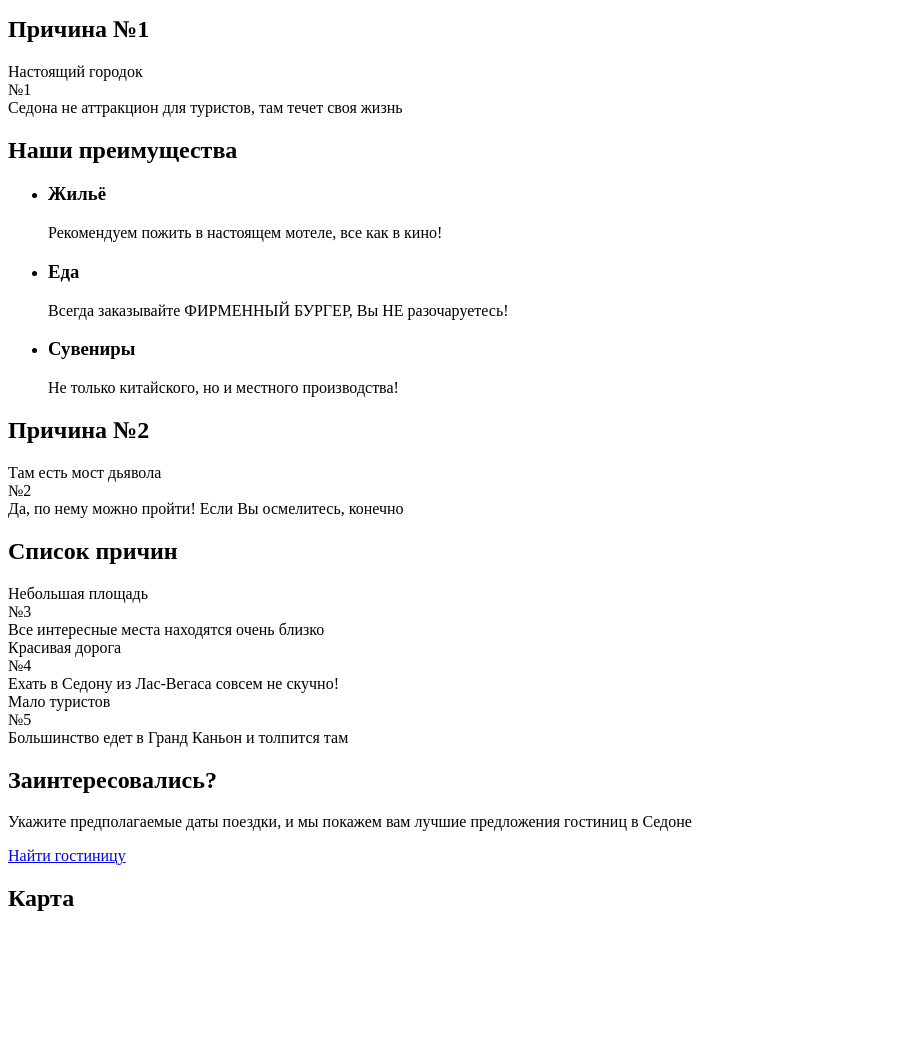
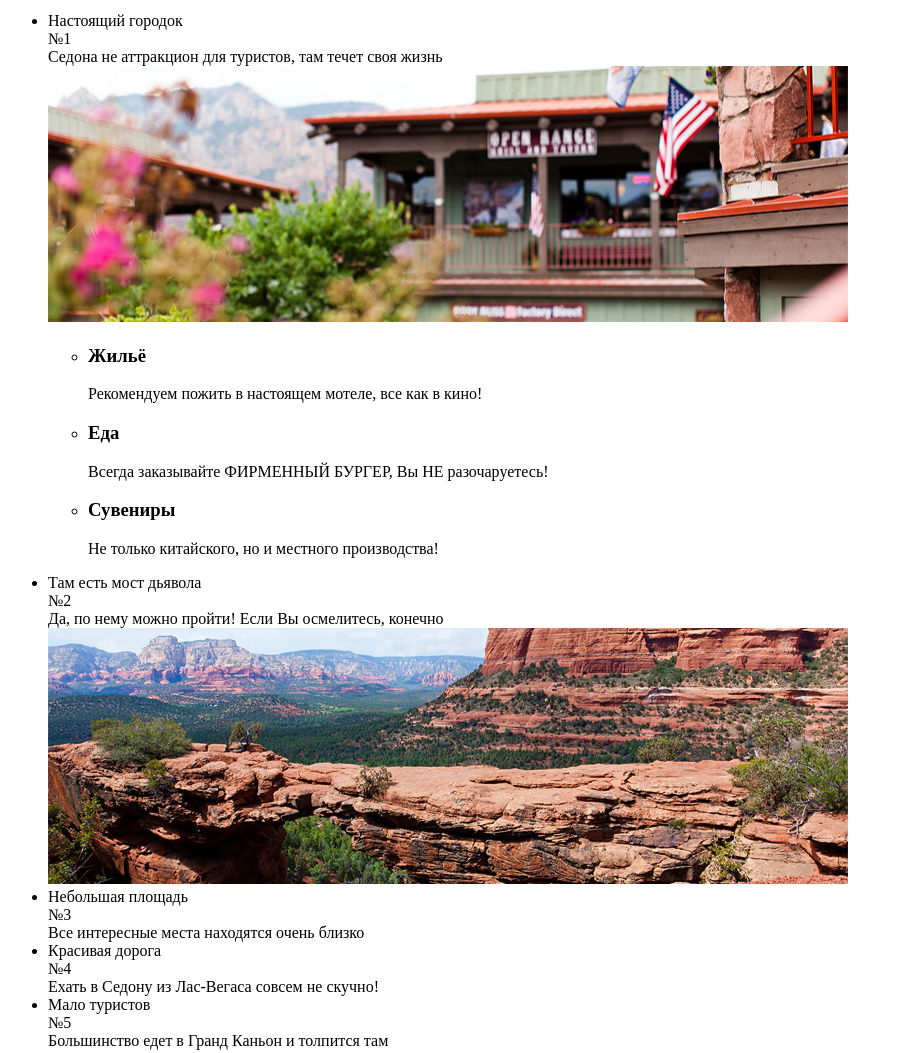
Before and after one commit to htmlacademy-adaptive/2358445-sedona-28, a plain HTML site: page 2/index.html in a window 1280 px wide. Shown: the part 540-1593 px from the top of the page, without its empty margins (0-903 px from the left). Drawn offline with Linux system fonts and the light colour scheme.

Commit message:
:heavy_check_mark: Сборка #2

```diff
--- a/2/index.html
+++ b/2/index.html
@@ -44,75 +44,77 @@
           <div class="intro__banner">
             <img src="img/intro-banner.svg" width="282" height="214" alt="Welcome to the gorgeous">
           </div>
-          <h1 class="main-container__header">СЕДОНА — небольшой городок в Аризоне, заслуживающий большего!</h1>
-          <p class="intro__text">Рассмотрим 5 причин, по которым Седона круче, чем гранд каньон!</p>
         </div>
       </section>
-      <section class="img-reason">
-        <div class="img-reason__wrapper">
-          <h2 class="visually-hidden">Причина №1</h2>
-          <div class="img-reason__description reason reason--first reason--blue">
-            <div class="reason__title">Настоящий городок</div>
+      <section class="reasons">
+        <div class="reasons__wrapper">
+          <h1 class="reasons__header title">СЕДОНА — небольшой городок в Аризоне, заслуживающий большего!</h1>
+          <p class="reasons__text subtitle">Рассмотрим 5 причин, по которым Седона круче, чем гранд каньон!</p>
+          <ul class="reasons__list">
+            <li class="reasons__item">
+              <div class="reasons__description reason reason--first reason--blue">
+                <div class="reason__title title">Настоящий городок</div>
                 <div class="reason__number">№1</div>
-            <div class="reason__subtitle">Седона не аттракцион для туристов, там течет своя жизнь</div>
+                <div class="reason__subtitle subtitle">Седона не аттракцион для туристов, там течет своя жизнь</div>
               </div>
-          <div class="img-reason__picture"></div>
+              <div class="reasons__picture">
+                <img src="img/photo-city@1x.jpg" width="800" height="256" alt="Настоящий городок">
               </div>
-      </section>
-      <section class="benefits">
-        <div class="benefits__wrapper">
-          <h2 class="visually-hidden">Наши преимущества</h2>
+              <div class="reasons__benefits benefits">
                 <ul class="benefits__list">
                   <li class="benefits__item benefits__item--habitation">
-              <h3 class="benefits__title">Жильё</h3>
-              <p class="benefits__description">Рекомендуем пожить в настоящем мотеле, все как в кино!</p>
+                    <h3 class="benefits__title title">Жильё</h3>
+                    <p class="benefits__description subtitle">Рекомендуем пожить в настоящем мотеле, все как в кино!</p>
                   </li>
                   <li class="benefits__item benefits__item--food">
-              <h3 class="benefits__title">Еда</h3>
-              <p class="benefits__description">Всегда заказывайте ФИРМЕННЫЙ БУРГЕР, Вы НЕ разочаруетесь!</p>
+                    <h3 class="benefits__title title">Еда</h3>
+                    <p class="benefits__description subtitle">Всегда заказывайте ФИРМЕННЫЙ БУРГЕР, Вы НЕ разочаруетесь!</p>
                   </li>
                   <li class="benefits__item benefits__item--souvenirs">
-              <h3 class="benefits__title">Сувениры</h3>
-              <p class="benefits__description">Не только китайского, но и местного производства!</p>
+                    <h3 class="benefits__title title">Сувениры</h3>
+                    <p class="benefits__description subtitle">Не только китайского, но и местного производства!</p>
+                  </li>
+                </ul>
+              </div>
+            </li>
+            <li class="reasons__item">
+              <div class="reasons__description reason reason--blue reason--right">
+                <div class="reason__title title">Там есть мост дьявола</div>
+                <div class="reason__number">№2</div>
+                <div class="reason__subtitle subtitle">Да, по нему можно пройти! Если Вы осмелитесь, конечно</div>
+              </div>
+              <div class="reasons__picture">
+                <img src="img/photo-bridge@1x.jpg" width="800" height="256" alt="Мост Дьявола">
+              </div>
+            </li>
+            <li class="reasons__item">
+              <div class="reasons__description reason reason--grey">
+                <div class="reason__title title">Небольшая площадь</div>
+                <div class="reason__number">№3</div>
+                <div class="reason__subtitle subtitle">Все интересные места находятся очень близко</div>
+              </div>
+            </li>
+            <li class="reasons__item">
+              <div class="reasons__description reason reason--grey">
+                <div class="reason__title title">Красивая дорога</div>
+                <div class="reason__number">№4</div>
+                <div class="reason__subtitle subtitle">Ехать в Седону из Лас-Вегаса совсем не скучно!</div>
+              </div>
+            </li>
+            <li class="reasons__item">
+              <div class="reasons__description reason reason--grey">
+                <div class="reason__title title">Мало туристов</div>
+                <div class="reason__number">№5</div>
+                <div class="reason__subtitle subtitle">Большинство едет в Гранд Каньон и толпится там</div>
+              </div>
             </li>
           </ul>
         </div>
       </section>
-      <section class="img-reason img-reason--right">
-        <div class="img-reason__wrapper">
-          <h2 class="visually-hidden">Причина №2</h2>
-          <div class="img-reason__description reason reason--blue">
-            <div class="reason__title">Там есть мост дьявола</div>
-            <div class="reason__number">№2</div>
-            <div class="reason__subtitle">Да, по нему можно пройти! Если Вы осмелитесь, конечно</div>
-          </div>
-          <div class="img-reason__picture"></div>
-        </div>
-      </section>
-      <section class="reasons-list">
-        <div class="reasons-list__wrapper">
-          <h2 class="visually-hidden">Список причин</h2>
-          <div class="reasons-list__item reason">
-            <div class="reason__title">Небольшая площадь</div>
-            <div class="reason__number">№3</div>
-            <div class="reason__subtitle">Все интересные места находятся очень близко</div>
-          </div>
-          <div class="reasons-list__item reason">
-            <div class="reason__title">Красивая дорога</div>
-            <div class="reason__number">№4</div>
-            <div class="reason__subtitle">Ехать в Седону из Лас-Вегаса совсем не скучно!</div>
-          </div>
-          <div class="reasons-list__item reason">
-            <div class="reason__title">Мало туристов</div>
-            <div class="reason__number">№5</div>
-            <div class="reason__subtitle">Большинство едет в Гранд Каньон и толпится там</div>
-          </div>
-        </div>
-      </section>
       <section class="find-hotel">
         <div class="find-hotel__wrapper">
-          <h2 class="find-hotel__title">Заинтересовались?</h2>
-          <p class="find-hotel__text">
+          <h2 class="find-hotel__title title title--find">Заинтересовались?</h2>
+          <p class="find-hotel__text subtitle">
             Укажите предполагаемые даты поездки, и мы покажем вам лучшие предложения гостиниц в Cедоне
           </p>
           <a class="find-hotel__button button" href="#">Найти гостиницу</a>
@@ -127,7 +129,7 @@
     </main>
     <footer class="main-footer">
       <div class="main-footer__wrapper">
-        <div class="main-footer__hash">#visitSEDONA</div>
+        <a class="main-footer__hash" href="">#visitSEDONA</a>
         <ul class="main-footer__social social">
           <li class="social__item">
             <a class="social__link social__link--vkontakte" href="https://vk.com/htmlacademy"></a>
```
Also changed, not shown: 2/catalog.html (+21 -5 lines), 2/form.html (+16 -16 lines), 2/img/advantures-triangle.svg (added), 2/img/checkbox-on.svg (added), 2/img/intro-triangle.svg (added), 2/img/radio-on.svg (added). Lines whose indentation alone changed are shown as unchanged.
